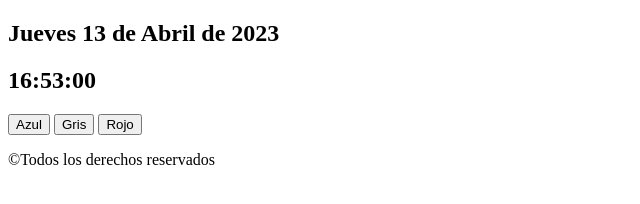
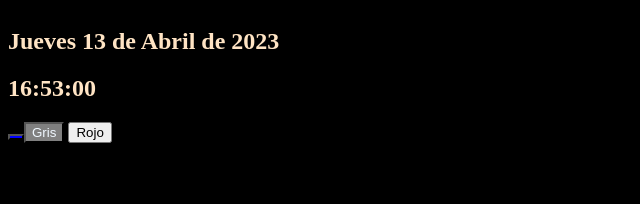
Before and after one commit to yanina-rodriguez-dev/practicaBOOM, a plain HTML site: page index.html in a window 1280 px wide. Shown: the whole page, without its empty margins (0-640 px from the left). Drawn offline with Linux system fonts and the light colour scheme.

Commit message:
agrego estetica

```diff
--- a/css/style.css
+++ b/css/style.css
@@ -3,6 +3,9 @@ body{
     display: flex;
     flex-direction: column;
     background: #000;
+}
+main{
+    flex-grow: 1;
 }
 h2{
     font: family;
@@ -11,3 +14,23 @@ h2{
 .text-azul{
 
 }
+.btn-azul{
+    background: blue;
+    color: aliceblue;
+}
+.btn-azul:hover{
+background: blue;
+}
+
+.btn-red{
+    background: red;
+    color: aliceblue;
+}
+
+.btn-red:hover{
+    background: red;
+}
+.btn-gris{
+    background: gray;
+    color: aliceblue;
+}
--- a/index.html
+++ b/index.html
@@ -5,6 +5,7 @@
     <meta http-equiv="X-UA-Compatible" content="IE=edge">
     <meta name="viewport" content="width=device-width, initial-scale=1.0">
     <title>Document</title>
+    <link rel="stylesheet" href="./css/style.css">
 </head>
 <body>
     <main class="my-5 text-center">
@@ -13,9 +14,9 @@
             <h2>16:53:00</h2>
         </section>
         <section>
-            <button>Azul</button>
-            <button>Gris</button>
-            <button>Rojo</button>
+            <button class="btn btn-azul"Azul</button>
+            <button class="btn btn-gris">Gris</button>
+            <button class="btn btn-rojo">Rojo</button>
         </section>
     </main>
     <footer>
```
